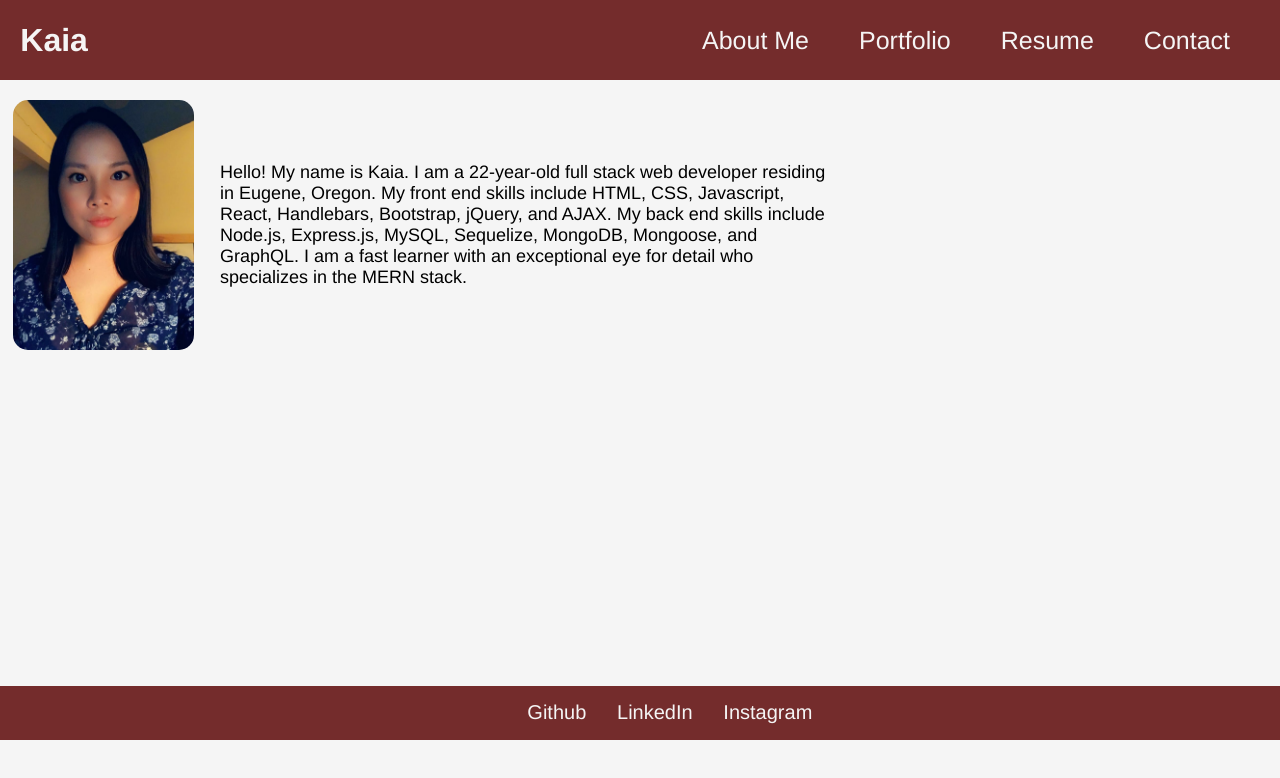
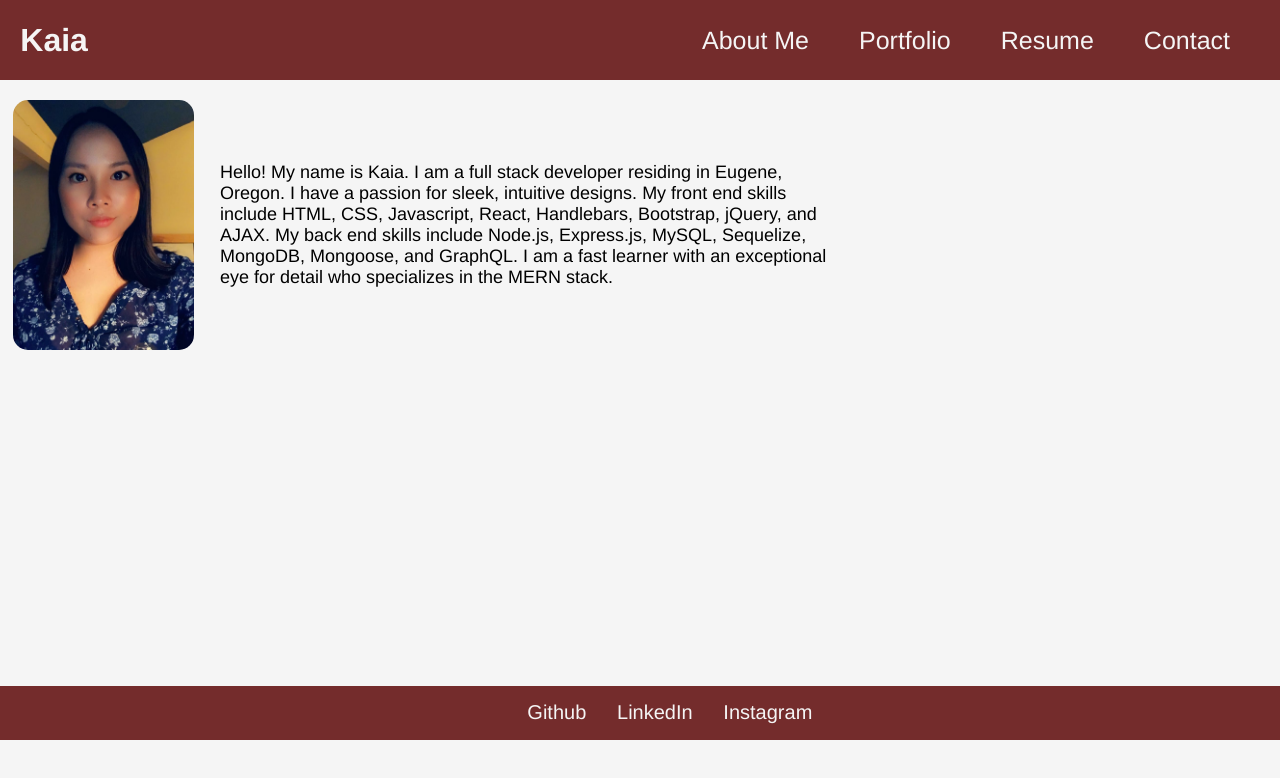
Before and after one commit to kaiafay/react-portfolio, a React (Create React App) app: page / in a window 1280 px wide. Shown: the top 778 px of the page. Built offline with nearby package versions, Linux system fonts and the light colour scheme.

Commit message:
update website

```diff
--- a/src/components/About/index.js
+++ b/src/components/About/index.js
@@ -6,7 +6,8 @@
     <div className='about'>
       <img id='avatar' src={Avatar} alt='avatar of kaia' />
       <p id='about-me'>
-        Hello! My name is Kaia. I am a 22-year-old full stack web developer residing in Eugene, Oregon.
+        Hello! My name is Kaia. I am a full stack developer residing in Eugene, Oregon.
+        I have a passion for sleek, intuitive designs.
         My front end skills include HTML, CSS, Javascript, React, Handlebars, Bootstrap, jQuery, and AJAX.
         My back end skills include Node.js, Express.js, MySQL, Sequelize, MongoDB, Mongoose, and GraphQL.
         I am a fast learner with an exceptional eye for detail who specializes in the MERN stack.
--- a/src/components/Resume/index.js
+++ b/src/components/Resume/index.js
@@ -27,7 +27,7 @@
                 <li>GraphQL</li>
             </ul>
 
-            <a href='https://docs.google.com/document/d/1YV2tY_aoCaD5SaVKfj3n92SHHAVopVdtTMKQ1RyjXww/edit?usp=sharing' rel='noreferrer' target='_blank' id='viewresume'>View My Resume Here</a>
+            <a href='https://docs.google.com/document/d/1YV2tY_aoCaD5SaVKfj3n92SHHAVopVdtTMKQ1RyjXww/export?format=pdf' rel='noreferrer' target='_blank' id='viewresume'>View My Resume Here</a>
         </p>
       </section>
     )
```
